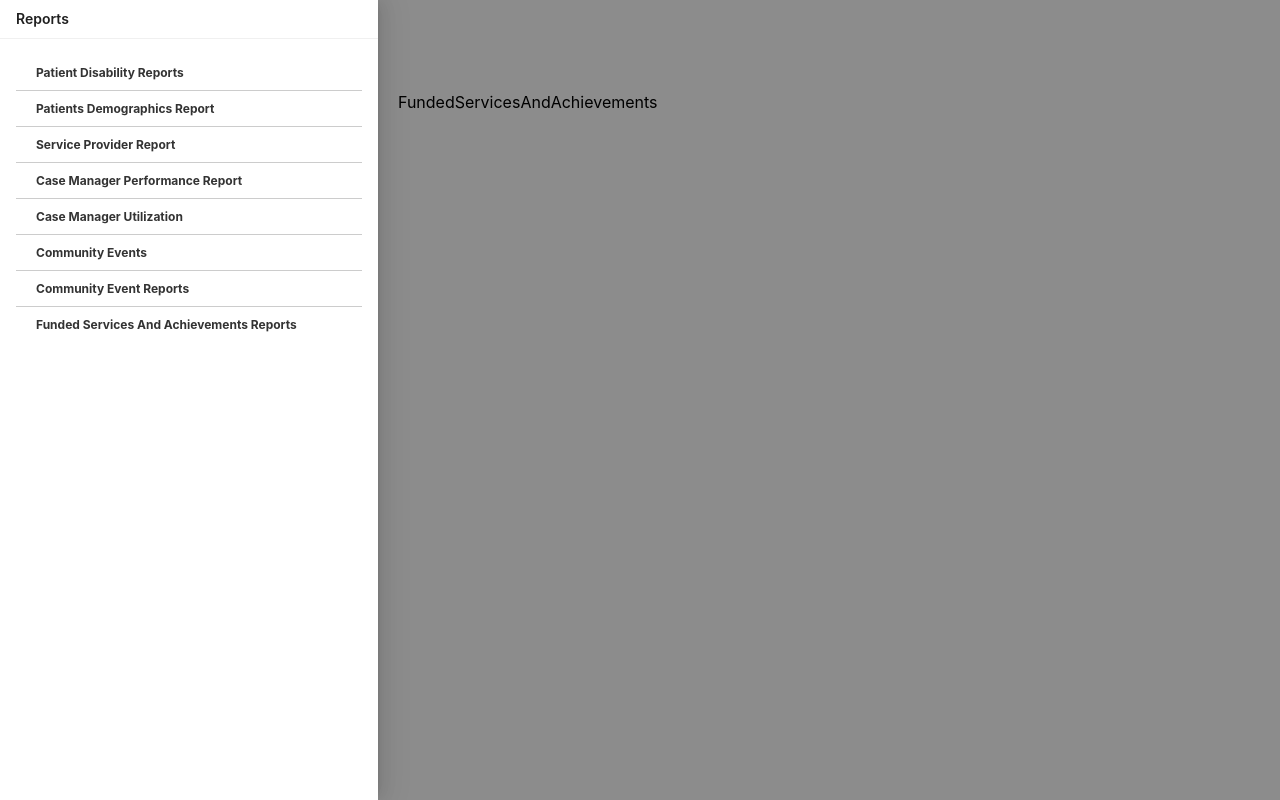
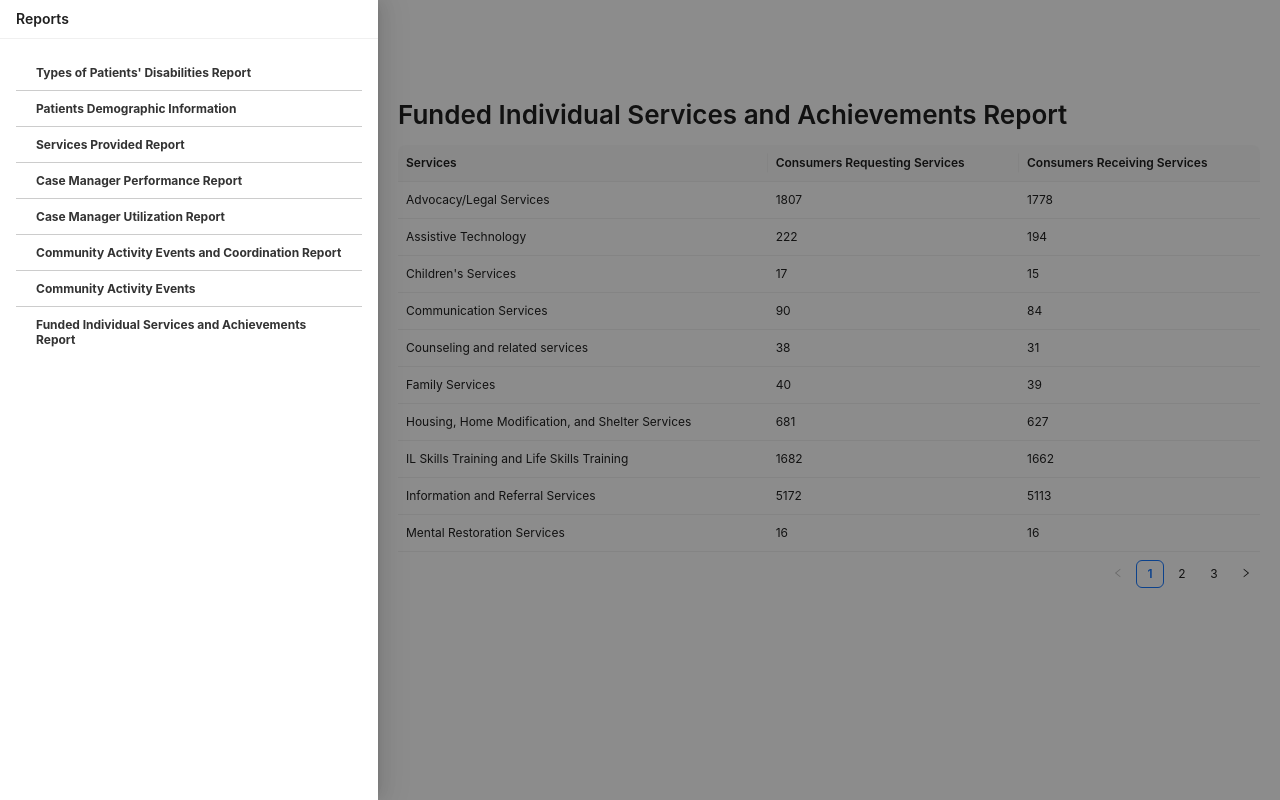
Before and after one commit to himanshu98/digital-health-frontend, a React (Create React App) app: page /reporting/fsap in a window 1280 px wide. Both pictures are taken after a click on the element 28 px from the left and 28 px from the top of the page. Built offline with nearby package versions, Linux system fonts and the light colour scheme.

Commit message:
Changed titles and added search operation

```diff
--- a/src/modules/reporting/CaseManagerUtilization/CaseManagerUtilization.js
+++ b/src/modules/reporting/CaseManagerUtilization/CaseManagerUtilization.js
@@ -81,7 +81,7 @@ const CaseManagerUtilization = () => {
     <div className="patient" style={{ padding: "20px" }}>
       <Row>
         <Col span={24}>
-          <Title level={2}>Case Manager Utilization</Title>
+          <Title level={2}>Case Manager Utilization Report</Title>
         </Col>
       </Row>
       <Row>
--- a/src/modules/reporting/CaseManagersPerformance/CaseManagersPerformance.js
+++ b/src/modules/reporting/CaseManagersPerformance/CaseManagersPerformance.js
@@ -53,7 +53,7 @@ const CaseManagerPerformance = () => {
       <div className="patient" style={{ padding: "20px" }}>
       <Row>
         <Col span={24}>
-          <Title level={2}>Case Manager Performance</Title>
+          <Title level={2}>Case Manager Performance Report</Title>
         </Col>
       </Row>
       <Row>
--- a/src/modules/reporting/CommunityEvents/CommunityEvents.js
+++ b/src/modules/reporting/CommunityEvents/CommunityEvents.js
@@ -11,7 +11,7 @@ import {
   Row,
   Col,
   Spin,
-  notification
+  notification,
 } from "antd";
 import { DeleteOutlined, PlusOutlined } from "@ant-design/icons";
 import CommunityEventsDetails from "./CommunityEventsDetails";
@@ -100,8 +100,10 @@ const CommunityEvents = () => {
         objectives: row.objectives,
         outcomes: row.outcomes,
         issueAreaID: record.issueAreaID,
-        activityType: record.activityTypes.map(item => item.activityTypeID),
-        primaryEntities: record.primaryEntities.map(item => item.primaryEntityId),
+        activityType: record.activityTypes.map((item) => item.activityTypeID),
+        primaryEntities: record.primaryEntities.map(
+          (item) => item.primaryEntityId
+        ),
       };
       const response = await axios.put(
         `https://communityactivity-2e7ac5425e81.herokuapp.com/communityactivity/${record.communityActivityId}`,
@@ -109,16 +111,28 @@ const CommunityEvents = () => {
       );
       if (response.status === 200) {
         console.log("Record updated successfully");
-        openNotificationWithIcon('success', {color:"#52c41a" , message: "Success", description: "Record updated successfully"});
+        openNotificationWithIcon("success", {
+          color: "#52c41a",
+          message: "Success",
+          description: "Record updated successfully",
+        });
         fetchCommunityActivities();
       } else {
-        openNotificationWithIcon('error', {color:"#ff4d4f" , message: "Failed", description: "Failed to update record"});
+        openNotificationWithIcon("error", {
+          color: "#ff4d4f",
+          message: "Failed",
+          description: "Failed to update record",
+        });
         console.error("Failed to update record");
       }
       setEditingKey("");
     } catch (errInfo) {
       console.log("Validate Failed:", errInfo);
-      openNotificationWithIcon('error', {color:"#ff4d4f" , message: "Validate Failed:", description: errInfo});
+      openNotificationWithIcon("error", {
+        color: "#ff4d4f",
+        message: "Validate Failed:",
+        description: errInfo,
+      });
     }
   };
 
@@ -268,16 +282,28 @@ const CommunityEvents = () => {
 
       if (response.status === 200) {
         // Successfully deleted the record
-        openNotificationWithIcon('success', {color:"#52c41a" , message: "Success", description: "Record deleted successfully"});
+        openNotificationWithIcon("success", {
+          color: "#52c41a",
+          message: "Success",
+          description: "Record deleted successfully",
+        });
         console.log("Record deleted successfully");
         // Refresh the data after deletion
         fetchCommunityActivities();
       } else {
-        openNotificationWithIcon('error', {color:"#ff4d4f" , message: "Failed", description: "Failed to delete record"});
+        openNotificationWithIcon("error", {
+          color: "#ff4d4f",
+          message: "Failed",
+          description: "Failed to delete record",
+        });
         console.error("Failed to delete record");
       }
     } catch (error) {
-      openNotificationWithIcon('error', {color:"#ff4d4f" , message: "Error deleting record", description: error});
+      openNotificationWithIcon("error", {
+        color: "#ff4d4f",
+        message: "Error deleting record",
+        description: error,
+      });
       console.error("Error deleting record:", error);
     }
   };
@@ -301,6 +327,7 @@ const CommunityEvents = () => {
         key: index.toString(), // You can replace this with the actual unique identifier from your data
       }));
       setData(newData);
+      setFilteredData(newData);
       console.log(newData);
     } catch (error) {
       console.error("Error fetching data:", error);
@@ -318,6 +345,18 @@ const CommunityEvents = () => {
     fetchCommunityActivities();
   };
 
+  const [filteredData, setFilteredData] = useState([]); // Add a state to store filtered data
+
+
+  const searchByName = (value) => {
+    const searchText = value.toLowerCase();
+    const filtered = data.filter(
+      (record) =>
+        record.communityActivityName.toLowerCase().includes(searchText)
+    );
+    setFilteredData(filtered);
+  };
+
   const [loading, setLoading] = useState(true);
 
   return (
@@ -326,7 +365,7 @@ const CommunityEvents = () => {
       <div className="patient" style={{ padding: "20px" }}>
         <Row>
           <Col span={24}>
-            <Title level={2}>Community Events</Title>
+            <Title level={2}>Community Activity Events and Coordination Report</Title>
           </Col>
         </Row>
         <Button
@@ -343,9 +382,25 @@ const CommunityEvents = () => {
           onEventAdded={handleEventAdded}
         />
         {loading ? (
-          <Spin size="large" style={{ position: "absolute", left: "50%", top: "50%", transform: "translate(-50%, -50%)" }}/>
+          <Spin
+            size="large"
+            style={{
+              position: "absolute",
+              left: "50%",
+              top: "50%",
+              transform: "translate(-50%, -50%)",
+            }}
+          />
         ) : (
           <Form form={form} component={false}>
+          <Row gutter={{ xs: 8, sm: 16, md: 24, lg: 32 }}>
+          <Col>
+            <h3 className="sub-heading">Filters</h3>
+          </Col>
+          <Col span={6}>
+            <Input placeholder="Search by Activity Name" onChange={(e) => searchByName(e.target.value)} />
+          </Col>
+        </Row>
             <Table
               components={{
                 body: {
@@ -353,7 +408,7 @@ const CommunityEvents = () => {
                 },
               }}
               bordered
-            dataSource={data}
+              dataSource={filteredData}
               columns={mergedColumns}
               rowClassName="editable-row"
               pagination={{
--- a/src/modules/reporting/CommunityEventsReports/CommunityEventsReports.js
+++ b/src/modules/reporting/CommunityEventsReports/CommunityEventsReports.js
@@ -103,7 +103,7 @@ const CommunityEventsReports = () => {
     <div style={{ padding: "20px" }}>
       <Row>
         <Col span={24}>
-          <Title level={2}>Community Events Report</Title>
+          <Title level={2}>Community Activity Events</Title>
         </Col>
       </Row>
       <div className="datepicker-container">
--- a/src/modules/reporting/Demographics/Demographics.js
+++ b/src/modules/reporting/Demographics/Demographics.js
@@ -569,7 +569,7 @@ const Demographics = () => {
         <Row>
           <Col span={24}>
             <AntTitle level={2} style={{ marginLeft: "100px" }}>
-              Patient Demographics
+            Patients Demographic Information
             </AntTitle>
           </Col>
         </Row>
--- a/src/modules/reporting/Drawer/Drawer.js
+++ b/src/modules/reporting/Drawer/Drawer.js
@@ -25,28 +25,28 @@ const Sidebar = ({onDrawerClose, onDrawerOpen}) => {
       >
         <ul className="menu">
           <li>
-            <a href="/reporting/patient">Patient Disability Reports</a>
+            <a href="/reporting/patient">Types of Patients' Disabilities Report</a>
           </li>
           <li>
-            <a href="/reporting/demographics">Patients Demographics Report</a>
+            <a href="/reporting/demographics">Patients Demographic Information</a>
           </li>
           <li>
-            <a href="/reporting/serviceprovider">Service Provider Report</a>
+            <a href="/reporting/serviceprovider">Services Provided Report</a>
           </li>
           <li>
             <a href="/reporting/performance">Case Manager Performance Report</a>
           </li>
           <li>
-            <a href="/reporting/utilization">Case Manager Utilization</a>
+            <a href="/reporting/utilization">Case Manager Utilization Report</a>
           </li>
           <li>
-            <a href="/reporting/communityevents">Community Events</a>
+            <a href="/reporting/communityevents">Community Activity Events and Coordination Report</a>
           </li>
           <li>
-            <a href="/reporting/communityeventreports">Community Event Reports</a>
+            <a href="/reporting/communityeventreports">Community Activity Events</a>
           </li>
           <li>
-            <a href="/reporting/fsap">Funded Services And Achievements Reports</a>
+            <a href="/reporting/fsap">Funded Individual Services and Achievements Report</a>
           </li>
         </ul>
       </Drawer>
--- a/src/modules/reporting/FundedServicesAndAchievements/FundedServicesAndAchievements.js
+++ b/src/modules/reporting/FundedServicesAndAchievements/FundedServicesAndAchievements.js
@@ -1,12 +1,180 @@
 import React from "react";
+import { Table, Typography } from "antd";
+
+const { Title } = Typography;
 
 const FundedServicesAndAchievements = () => {
+  const columns = [
+    {
+      title: "Services",
+      dataIndex: "services",
+      key: "services",
+    },
+    {
+      title: "Consumers Requesting Services",
+      dataIndex: "requestingServices",
+      key: "requestingServices",
+    },
+    {
+      title: "Consumers Receiving Services",
+      dataIndex: "receivingServices",
+      key: "receivingServices",
+    },
+  ];
+
+  const data = [
+    {
+      key: "1",
+      services: "Advocacy/Legal Services",
+      requestingServices: 1807,
+      receivingServices: 1778,
+    },
+    {
+      key: "2",
+      services: "Assistive Technology",
+      requestingServices: 222,
+      receivingServices: 194,
+    },
+    {
+      key: "3",
+      services: "Children's Services",
+      requestingServices: 17,
+      receivingServices: 15,
+    },
+    {
+      key: "4",
+      services: "Communication Services",
+      requestingServices: 90,
+      receivingServices: 84,
+    },
+    {
+      key: "5",
+      services: "Counseling and related services",
+      requestingServices: 38,
+      receivingServices: 31,
+    },
+    {
+      key: "6",
+      services: "Family Services",
+      requestingServices: 40,
+      receivingServices: 39,
+    },
+    {
+      key: "7",
+      services: "Housing, Home Modification, and Shelter Services",
+      requestingServices: 681,
+      receivingServices: 627,
+    },
+    {
+      key: "8",
+      services: "IL Skills Training and Life Skills Training",
+      requestingServices: 1682,
+      receivingServices: 1662,
+    },
+    {
+      key: "9",
+      services: "Information and Referral Services",
+      requestingServices: 5172,
+      receivingServices: 5113,
+    },
+    {
+      key: "10",
+      services: "Mental Restoration Services",
+      requestingServices: 16,
+      receivingServices: 16,
+    },
+    {
+      key: "11",
+      services: "Mobility training",
+      requestingServices: 32,
+      receivingServices: 31,
+    },
+    {
+      key: "12",
+      services: "Peer Counseling Services",
+      requestingServices: 995,
+      receivingServices: 975,
+    },
+    {
+      key: "13",
+      services: "Personal Assistance Services",
+      requestingServices: 126,
+      receivingServices: 124,
+    },
+    {
+      key: "14",
+      services: "Physical Restoration Services",
+      requestingServices: 12,
+      receivingServices: 12,
+    },
+    {
+      key: "15",
+      services: "Preventive Services",
+      requestingServices: 187,
+      receivingServices: 182,
+    },
+    {
+      key: "16",
+      services: "Prostheses, Orthotics, and other appliances",
+      requestingServices: 13,
+      receivingServices: 13,
+    },
+    {
+      key: "17",
+      services: "Recreational Services",
+      requestingServices: 63,
+      receivingServices: 61,
+    },
+    {
+      key: "18",
+      services: "Rehabilitation Technology Services",
+      requestingServices: 1,
+      receivingServices: 1,
+    },
+    {
+      key: "19",
+      services: "Therapeutic Treatment",
+      requestingServices: 4,
+      receivingServices: 3,
+    },
+    {
+      key: "20",
+      services: "Transportation Services",
+      requestingServices: 3474,
+      receivingServices: 3467,
+    },
+    {
+      key: "21",
+      services: "Youth/Transition Services",
+      requestingServices: 503,
+      receivingServices: 503,
+    },
+    {
+      key: "22",
+      services: "Vocational Services",
+      requestingServices: 390,
+      receivingServices: 376,
+    },
+    {
+      key: "23",
+      services: "Other",
+      requestingServices: 1126,
+      receivingServices: 1107,
+    },
+    {
+      key: "24",
+      services: "TOTAL",
+      requestingServices: 16691,
+      receivingServices: 16414,
+    },
+  ];
 
   return (
     <>
-    <div  style={{ padding: "20px" }}>
-    <p>FundedServicesAndAchievements</p>
-    </div>
+      <div style={{ padding: "20px" }}>
+        <Title level={2}>Funded Individual Services and Achievements Report</Title>
+        <Table columns={columns} dataSource={data} />
+      </div>
     </>
   );
 };
--- a/src/modules/reporting/Patient/Patient.js
+++ b/src/modules/reporting/Patient/Patient.js
@@ -264,7 +264,7 @@ const Patient = () => {
       <div className="patient" style={{ padding: "20px" }}>
         <Row>
           <Col span={24}>
-            <Title level={2}>Patient Disability Report</Title>
+            <Title level={2}>Types of Patients' Disabilities Report</Title>
           </Col>
         </Row>
         <Row gutter={{ xs: 8, sm: 16, md: 24, lg: 32 }}>
--- a/src/modules/reporting/ServiceProvider/ServiceProvider.js
+++ b/src/modules/reporting/ServiceProvider/ServiceProvider.js
@@ -134,7 +134,7 @@ const ServiceProvider = () => {
       <div className="patient" style={{ padding: "20px" }}>
         <Row>
           <Col span={24}>
-            <Title level={2}>Service Provider Reports</Title>
+            <Title level={2}>Services Provided Report</Title>
           </Col>
         </Row>
         <Row>
```
Lines whose indentation alone changed are shown as unchanged.
